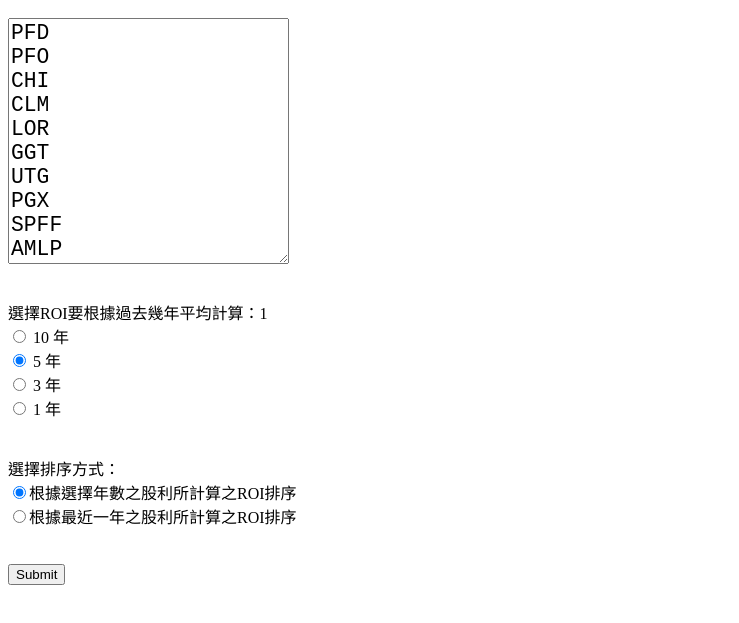
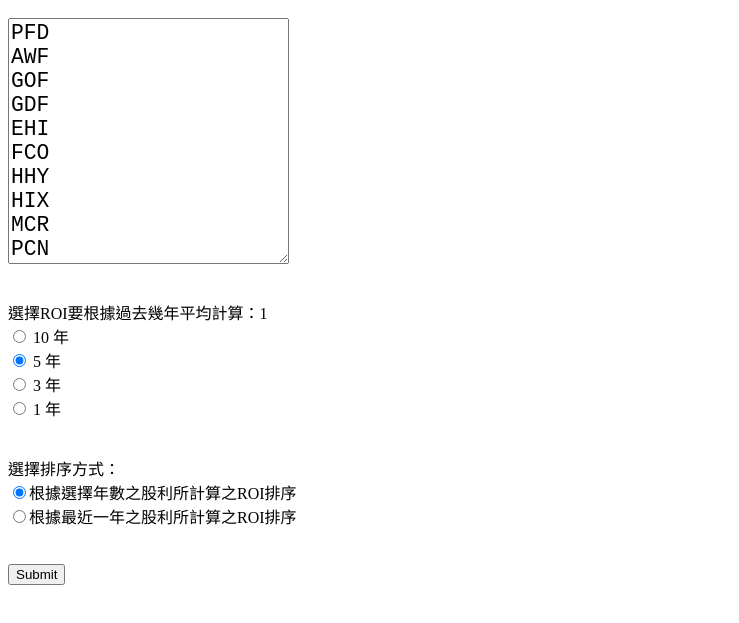
Before and after one commit to williamchen180/stocktool, a plain HTML site: page index.html in a window 1280 px wide. Shown: the part 57-680 px from the top of the page, without its empty margins (0-739 px from the left). Drawn offline with Linux system fonts and the light colour scheme.

Commit message:
1. update symbol 2. fix calculate mother error

```diff
--- a/index.html
+++ b/index.html
@@ -1,17 +1,62 @@
 
 <html lang="zh-Hant" >
 <meta http-equiv="Content-Type" content="text/html" charset="utf-8" />
-<META HTTP-EQUIV="CACHE-CONTROL" CONTENT="NO-CACHE">
+<meta http-equiv="cache-control" content="no-cache">
 
 <h1> 請輸入股票代號: (yahoo finance上所定義的代號)</h1>
 <form action="/cgiplot.py" method="post" target="_blank">
 	<textarea style="font-size: 16pt" name="textcontent" cols="20" rows="10">PFD
+AWF
+GOF
+GDF
+EHI
+FCO
+HHY
+HIX
+MCR
+PCN
+PFL
+PFN
+PHK
+PTY
+RCS
+WEA
+MMT
+FFC
+CGO
+ETO
+PFD
 PFO
 CHI
 CLM
 LOR
 GGT
 UTG
+GOOD
+LTC
+O
+ORC
+OLP
+WPC
+HCP
+NNN
+SNH
+MNR
+MFA
+NYMT
+PSA
+UHT
+JNK
+SJNK
+HYG
+PHB
+YYY
+REM
+VIG
+VNQ
+PFF
+CEFL
+PCEF
 PGX
 SPFF
 AMLP
```
Also changed, not shown: 1 other file.
